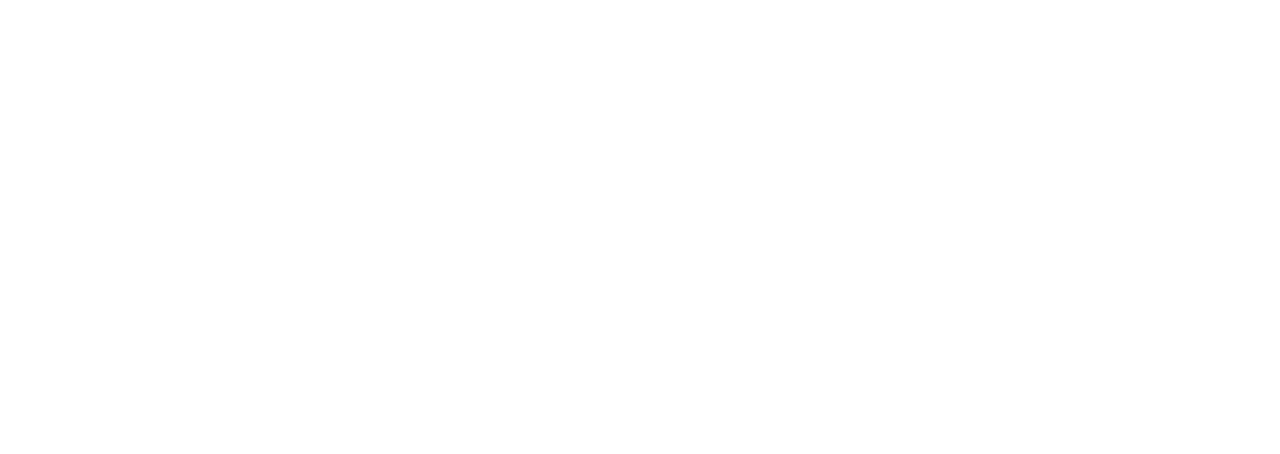
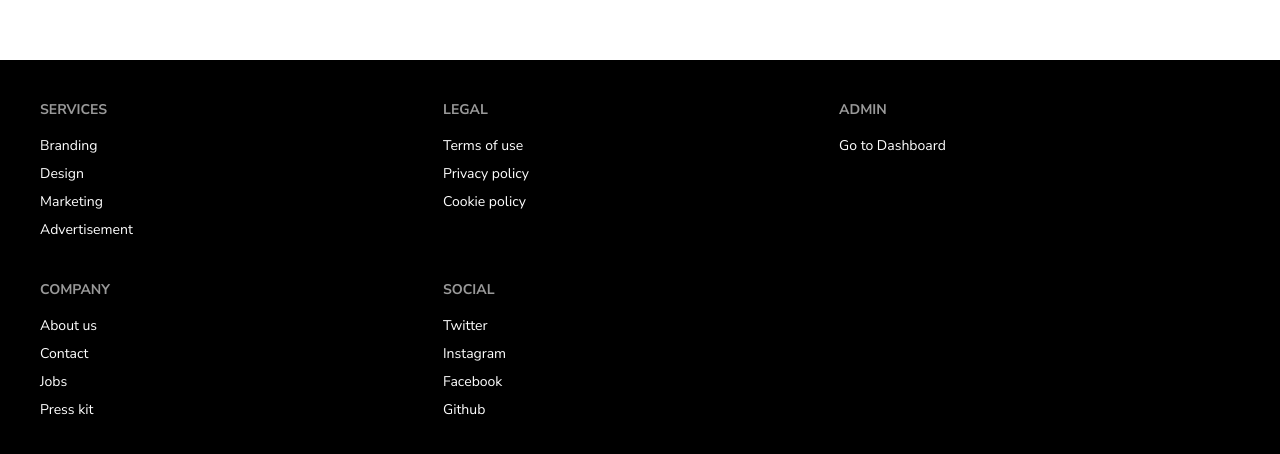
Before and after one commit to Tushar12152/mobile-info-client, a React (Vite) app: page / in a window 1280 px wide. Shown: the part 740-1194 px from the top of the page. Before the commit the page ends 800 px from the top, so only its background shows below. Built offline with nearby package versions, Linux system fonts and the light colour scheme.

Commit message:
authprovider added

```diff
--- a/package.json
+++ b/package.json
@@ -10,6 +10,7 @@
     "preview": "vite preview"
   },
   "dependencies": {
+    "firebase": "^10.7.1",
     "localforage": "^1.10.0",
     "match-sorter": "^6.3.1",
     "prop-types": "^15.8.1",
--- /dev/null
+++ b/src/AuthProvider/AuthProvider.jsx
@@ -0,0 +1,50 @@
+import { createContext, useEffect, useState } from "react";
+import { PropTypes } from 'prop-types';
+import { GoogleAuthProvider, onAuthStateChanged, signInWithPopup } from "firebase/auth";
+import auth from "../Firebase/firebase.config";
+
+
+export const AuthContext=createContext()
+
+const AuthProvider = ({children}) => {
+    const [user,setUser]=useState(null)
+    const [loading,setLoading]=useState(true)
+
+
+    const googleProvider=new GoogleAuthProvider()
+
+    const googlepopUp=()=>{
+        setLoading(true)
+         return signInWithPopup(auth,googleProvider)
+    }
+
+    useEffect(()=>{
+          const unSubscribe=onAuthStateChanged(auth,(user)=>{
+               setUser(user)
+               setLoading(false)
+          })
+
+          return ()=>{
+             return unSubscribe()
+          }
+    },[])
+
+
+    const authInfo={
+        googlepopUp,
+        user,
+        loading,
+
+    }
+    return (
+        <AuthContext.Provider value={authInfo}>
+            {children}
+        </AuthContext.Provider>
+    );
+};
+
+AuthProvider.propTypes={
+     children:PropTypes.node,
+}
+
+export default AuthProvider;
--- a/src/Components/Footer.jsx
+++ b/src/Components/Footer.jsx
@@ -2,7 +2,40 @@
 const Footer = () => {
     return (
         <div>
+            <footer className="footer grid-rows-2 p-10 bg-black text-white">
+  <nav>
+    <header className="footer-title">Services</header>
+    <a className="link link-hover">Branding</a>
+    <a className="link link-hover">Design</a>
+    <a className="link link-hover">Marketing</a>
+    <a className="link link-hover">Advertisement</a>
+  </nav>
+  <nav>
+    <header className="footer-title">Company</header>
+    <a className="link link-hover">About us</a>
+    <a className="link link-hover">Contact</a>
+    <a className="link link-hover">Jobs</a>
+    <a className="link link-hover">Press kit</a>
+  </nav>
+  <nav>
+    <header className="footer-title">Legal</header>
+    <a className="link link-hover">Terms of use</a>
+    <a className="link link-hover">Privacy policy</a>
+    <a className="link link-hover">Cookie policy</a>
+  </nav>
+  <nav>
+    <header className="footer-title">Social</header>
+    <a className="link link-hover">Twitter</a>
+    <a className="link link-hover">Instagram</a>
+    <a className="link link-hover">Facebook</a>
+    <a className="link link-hover">Github</a>
+  </nav>
+  <nav>
+  <header className="footer-title">Admin</header>
+    <a className="link link-hover">Go to Dashboard</a>
 
+  </nav>
+</footer>
         </div>
     );
 };
--- /dev/null
+++ b/src/Firebase/firebase.config.js
@@ -0,0 +1,20 @@
+// Import the functions you need from the SDKs you need
+import { initializeApp } from "firebase/app";
+import { getAuth } from "firebase/auth";
+// TODO: Add SDKs for Firebase products that you want to use
+// https://firebase.google.com/docs/web/setup#available-libraries
+
+// Your web app's Firebase configuration
+const firebaseConfig = {
+  apiKey:import.meta.env.VITE_apiKey,
+  authDomain:import.meta.env.VITE_authDomain,
+  projectId:import.meta.env.VITE_projectId,
+  storageBucket:import.meta.env.VITE_storageBucket,
+  messagingSenderId:import.meta.env.VITE_messagingSenderId,
+  appId:import.meta.env.VITE_appId
+};
+
+// Initialize Firebase
+const app = initializeApp(firebaseConfig);
+const auth = getAuth(app);
+export default auth;
```
Also changed, not shown: 1 other file (tests, documents, lock files or other folders).
